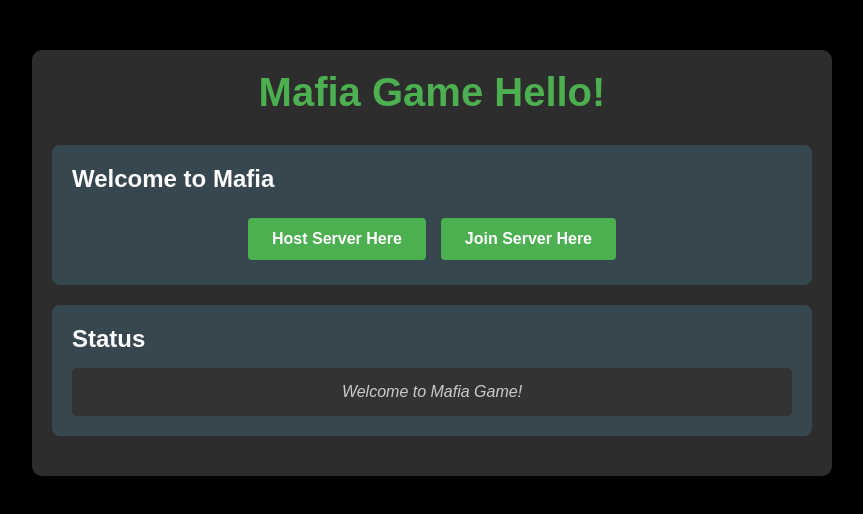
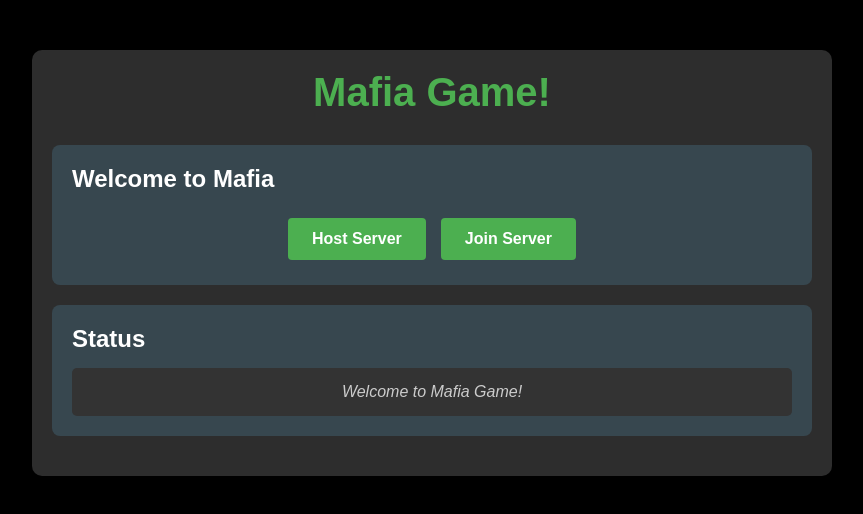
Before and after one commit to Annitron/Mafia, a website: page index.html in a window 1280 px wide. Shown: the whole page, without its empty margins (208-1071 px from the left). Drawn offline with nearby package versions, Linux system fonts and the light colour scheme; no server answers.

Commit message:
Revert test commit

```diff
--- a/index.html
+++ b/index.html
@@ -11,14 +11,14 @@
     <!-- Lobby UI (hidden once game starts) -->
     <div id="lobby-container" class="lobby-container">
         <div class="container">
-            <h1 class="title">Mafia Game Hello!</h1>
+            <h1 class="title">Mafia Game!</h1>
 
             <!-- Initial Menu -->
             <div id="menu-section" class="section">
                 <h2>Welcome to Mafia</h2>
                 <div class="button-group">
-                    <button id="hostBtn" class="btn">Host Server Here</button>
-                    <button id="joinBtn" class="btn">Join Server Here</button>
+                    <button id="hostBtn" class="btn">Host Server</button>
+                    <button id="joinBtn" class="btn">Join Server</button>
                 </div>
             </div>
 
```
